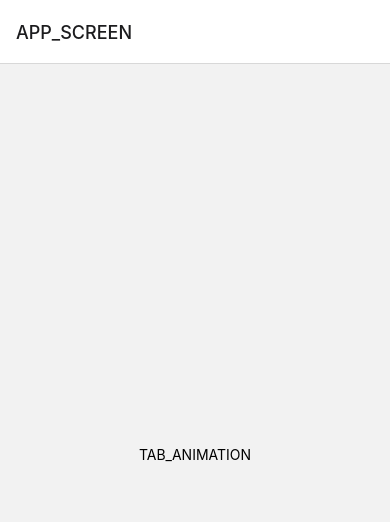
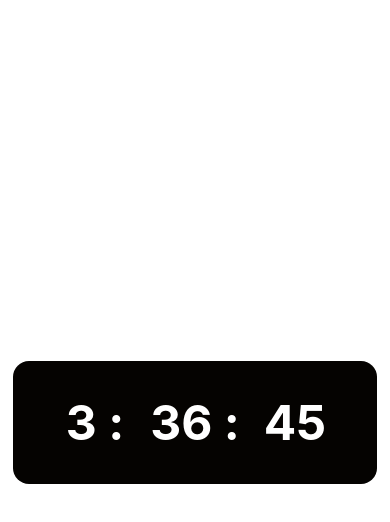
Before and after one commit to adityakmr7/react-native-animation-tutorial, a React Native app: screen / in a window 390 px wide. Shown: the top 522 px of the page. Built offline with nearby package versions, Linux system fonts and the light colour scheme.

Commit message:
feat: degital Clock animation

```diff
--- a/App.tsx
+++ b/App.tsx
@@ -3,14 +3,12 @@ import AnimationEvent from "./components/animationEvent";
 import BottomSheetContainer from "./components/BottomSheetAnimation/BottomSheetContainer";
 import CircularLoader from "./components/circularLoader";
 import AppStackNavigation from "./navigation/AppStackNavigation";
+import DigitalClock from "./components/DigitalClock/DigitalClock";
 // import SharedAnimation from "./components/sharedAnimation";
 export default function App() {
   return (
 
-      <AppStackNavigation/>
+      <DigitalClock/>
 
   );
 }
-
-// user.name=aditya_fisdom
-// user.email=aditya.kumar@fisdom.com
--- /dev/null
+++ b/components/DigitalClock/DigitalClock.js
@@ -0,0 +1,82 @@
+import {Text, View,StyleSheet} from "react-native";
+import {useEffect, useState} from "react";
+import Animated, {SlideInUp, SlideOutDown, withTiming} from "react-native-reanimated";
+
+const animationDistance  = 150;
+const animationDuration = 300;
+const DigitalClock  = () => {
+    const [currentTime,setCurrentTime] = useState(new Date());
+
+    useEffect(() => {
+        const intervalId = setInterval(() => {
+            setCurrentTime(new Date());
+        },1000);
+        return () => clearInterval(intervalId);
+    },[])
+
+    const formattedTime = currentTime.toLocaleTimeString([], {timeStyle:'medium'});
+    const [h,m,s] = formattedTime.split(/:| /);
+
+    const entering = (values) => {
+        'worklet'
+        const animations = {
+            originY:withTiming(values.targetOriginY, {duration:300})
+        }
+        const initialValues = {
+            originY:values.targetOriginY -150
+        }
+        return {
+            initialValues,
+            animations
+        }
+
+    }
+    const exiting = (values) => {
+        'worklet'
+        const animations = {
+            originY:withTiming(values.currentOriginY + animationDistance, {duration:animationDuration})
+        }
+        const initialValues = {
+            originY:values.currentOriginY
+        }
+        return {
+            initialValues,
+            animations
+        }
+
+    }
+    return (
+        <View style={styles.container}>
+            <View style={styles.clockContainer}>
+                <Animated.Text key={h} entering={entering} exiting={exiting} style={styles.text}>{h} :</Animated.Text>
+                <Animated.Text key={m} entering={entering} exiting={exiting} style={styles.text} >{m} :</Animated.Text>
+                <Animated.Text key={s} entering={entering} exiting={exiting} style={styles.text}>{s}</Animated.Text>
+            </View>
+        </View>
+    )
+}
+
+const styles = StyleSheet.create({
+    container: {
+        flex:1,
+        justifyContent:'center',
+        alignItems:'center'
+    },
+    clockContainer: {
+        padding:32,
+        flexDirection:'row',
+        overflow:'hidden',
+        backgroundColor:'#050301',
+        borderRadius:16,
+    },
+    text: {
+        fontSize: 48,
+        fontWeight: 'bold',
+        width:100,
+        textAlign:'center',
+        color:'white'
+    }
+})
+
+
+export default DigitalClock;
```
Also changed, not shown: package.json (+14 -14 lines), 1 other file (tests, documents, lock files or other folders).
